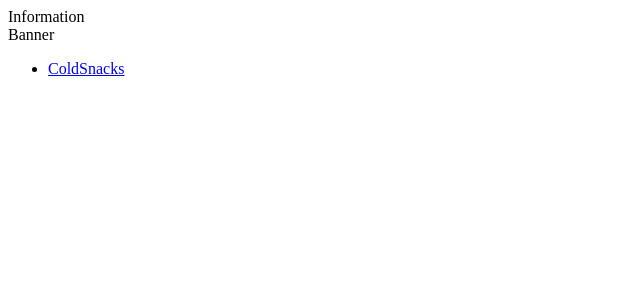
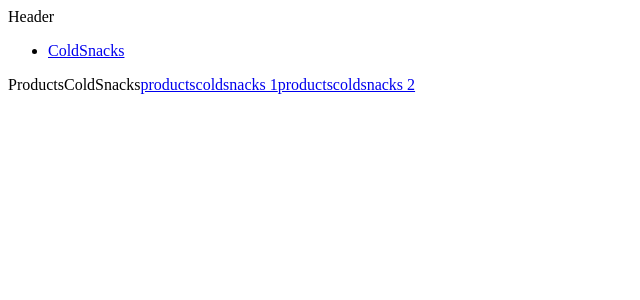
Before and after one commit to Heneros/react-dishes, a React (Create React App) app: page /productscoldsnacks in a window 1280 px wide. Shown: the top 300 px of the page, without its empty margins (0-640 px from the left). Built offline with nearby package versions, Linux system fonts and the light colour scheme.

Commit message:
new components added

```diff
--- a/src/App.js
+++ b/src/App.js
@@ -3,20 +3,20 @@ import { Route, Routes } from "react-router-dom";
 import Homepage from './components/Homepage';
 import Banner from './components/Banner';
 import Navbar from './components/Navbar';
-import ColdSnacks from './components/ColdSnacks';
-import Information from './components/Information';
-
+import Header from './components/Header';
+import ProductsColdSnacks from './components/ProductsColdSnacks';
+import ProductColdSnacks from './components/ProductColdSnacks';
 
 function App() {
     return (<>
-        <Information />
-        <Banner />
+        <Header />
         <nav>
             <Navbar />
         </nav>
         <Routes>
             <Route path="/" element={<Homepage />} />
-            <Route path="/coldsnacks" element={<ColdSnacks />} />
+            <Route path="/productscoldsnacks" element={<ProductsColdSnacks />} />
+            <Route path="/productscoldsnacks/:id" element={<ProductColdSnacks />} />
         </Routes>
     </>
     )
--- a/src/components/ColdSnacks.js
+++ /dev/null
@@ -1,11 +0,0 @@
-import React from 'react';
-
-function ColdSnacks() {
-    return (
-        <div>
-            ColdSnacks
-        </div>
-
-    )
-}
-export default ColdSnacks;
--- a/src/components/Information.js
+++ b/src/components/Header.js
@@ -1,11 +1,11 @@
 import React from 'react';
 
-function Information() {
+function Header() {
     return (
         <div>
-            Information
+            Header
         </div>
 
     )
 }
-export default Information;
+export default Header;
--- a/src/components/Homepage.js
+++ b/src/components/Homepage.js
@@ -1,8 +1,9 @@
 import React from 'react';
-
+import Banner from './Banner';
 function Homepage() {
     return (
         <div>
+            <Banner />
             Homepage
         </div>
 
--- a/src/components/Navbar.js
+++ b/src/components/Navbar.js
@@ -7,7 +7,7 @@ function Navbar() {
     return (
         <ul className='navbar'>
             <li>
-                <Link to="/coldsnacks">ColdSnacks</Link>
+                <Link to="/productscoldsnacks">ColdSnacks</Link>
             </li>
         </ul>
     )
--- /dev/null
+++ b/src/components/ProductColdSnacks.js
@@ -0,0 +1,14 @@
+import React from 'react';
+import { useParams } from 'react-router-dom';
+
+function ProductColdSnacks() {
+    const { id } = useParams();
+    return (
+        <>
+
+            ProductColdSnacks {id}
+        </>
+
+    )
+}
+export default ProductColdSnacks;
--- /dev/null
+++ b/src/components/ProductsColdSnacks.js
@@ -0,0 +1,14 @@
+import React from 'react';
+import { Link } from 'react-router-dom';
+
+function ProductsColdSnacks() {
+    return (
+        <>
+            ProductsColdSnacks
+            <Link to="/productscoldsnacks/1">productscoldsnacks 1</Link>
+            <Link to="/productscoldsnacks/2">productscoldsnacks 2</Link>
+        </>
+
+    )
+}
+export default ProductsColdSnacks;
```
Also changed, not shown: src/components/styles/Global.js (added).
